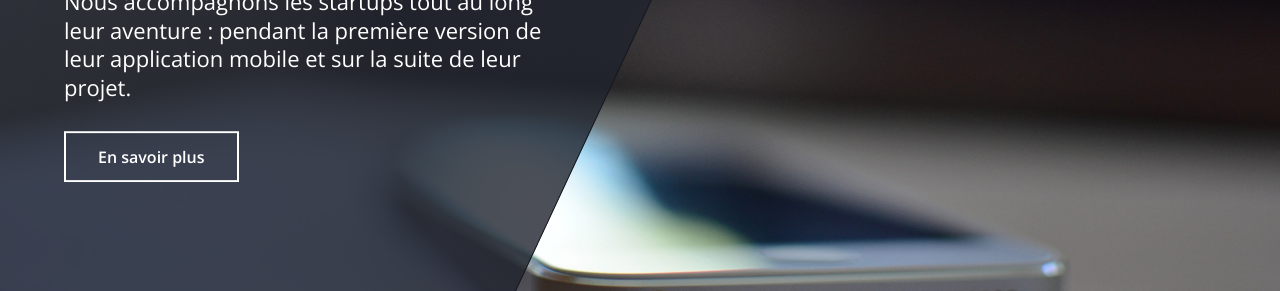
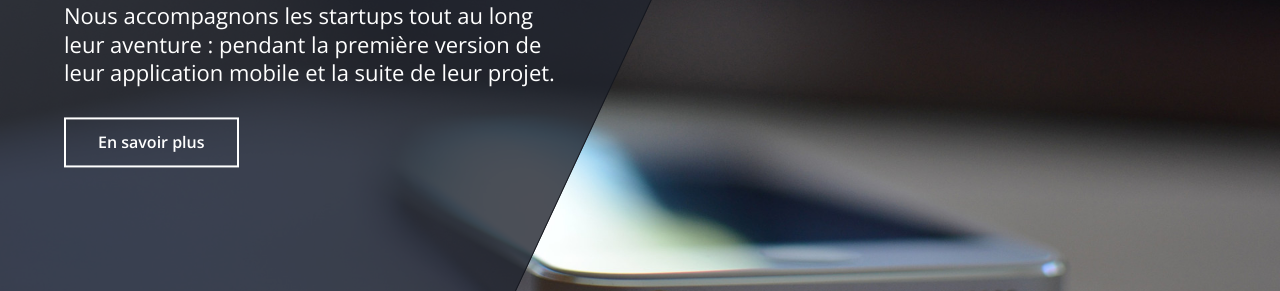
Before and after one commit to Marsaply/marsaply.github.io, a plain HTML site: page index.html in a window 1280 px wide. Shown: the part 375-666 px from the top of the page. Drawn offline with nearby package versions, Linux system fonts and the light colour scheme; files whose address does not match are found by name.

Commit message:
Update index.html

```diff
--- a/index.html
+++ b/index.html
@@ -47,7 +47,7 @@
 				</h1>
 
 				<h2 class="text-intro opacity-0">
-					Nous accompagnons les startups tout au long leur aventure : pendant la première version de leur application mobile et sur la suite de leur projet.
+					Nous accompagnons les startups tout au long leur aventure : pendant la première version de leur application mobile et la suite de leur projet.
 				</h2>
 
 				<nav>
```
